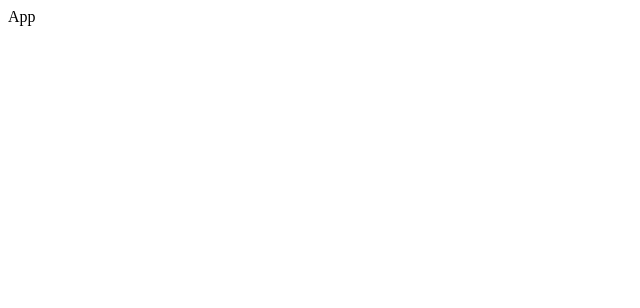
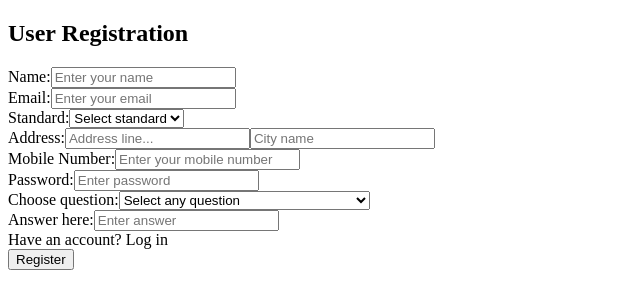
Before and after one commit to thenileshnishad/Project-Maths_Quiz_for_Kids, a React (Vite) app in the folder client/: page / in a window 1280 px wide. Shown: the top 308 px of the page, without its empty margins (0-640 px from the left). Built offline with nearby package versions, Linux system fonts and the light colour scheme.

Commit message:
feat: Start work on registration page

```diff
--- a/client/src/App.jsx
+++ b/client/src/App.jsx
@@ -1,8 +1,11 @@
-import React from 'react'
+import React from "react"
+import RegisterPage from "./pages/User/RegisterPage"
 
 const App = () => {
   return (
-    <div>App</div>
+    <>
+      <RegisterPage />
+    </>
   )
 }
 
--- /dev/null
+++ b/client/src/pages/User/RegisterPage.jsx
@@ -0,0 +1,179 @@
+import React, { useState } from "react"
+
+const RegisterPage = () => {
+  const [formData, setFormData] = useState({
+    name: "",
+    email: "",
+    password: "",
+    std: "",
+    add_line: "",
+    city: "",
+    mobileNo: "",
+    secQts: "",
+    secAns: "",
+  })
+
+  const handleChange = (e) => {
+    const { name, value } = e.target
+    setFormData((prevData) => ({
+      ...prevData,
+      [name]: value,
+    }))
+  }
+
+  const handleSubmit = (e) => {
+    e.preventDefault()
+    const {
+      name,
+      email,
+      password,
+      std,
+      add_line,
+      city,
+      mobileNo,
+      secQts,
+      secAns,
+    } = formData
+  }
+
+  return (
+    <div className="registration-form">
+      <h2>User Registration</h2>
+
+      <form onSubmit={handleSubmit}>
+        <div className="form-part">
+          <label>
+            Name:
+            <input
+              type="text"
+              name="name"
+              value={formData.name}
+              onChange={handleChange}
+              required
+              placeholder="Enter your name"
+            />
+          </label>
+          <br />
+
+          <label>
+            Email:
+            <input
+              type="email"
+              name="email"
+              value={formData.email}
+              onChange={handleChange}
+              required
+              placeholder="Enter your email"
+            />
+          </label>
+
+          <br />
+          <label>
+            Standard:
+            <select
+              name="std"
+              value={formData.std}
+              onChange={handleChange}
+              required
+            >
+              <option value="">Select standard</option>
+              <option value="1">Standard 1</option>
+              <option value="2">Standard 2</option>
+              <option value="3">Standard 3</option>
+              <option value="4">Standard 4</option>
+              <option value="5">Standard 5</option>
+            </select>
+          </label>
+          <br />
+
+          <label>
+            Address:
+            <input
+              type="text"
+              name="add_line"
+              value={formData.add_line}
+              onChange={handleChange}
+              required
+              placeholder="Address line..."
+            />
+            <input
+              type="text"
+              name="city"
+              value={formData.city}
+              onChange={handleChange}
+              required
+              placeholder="City name"
+            />
+          </label>
+        </div>
+
+        {/* I am doing it to group items into columns :3 */}
+        <div className="form-part">
+          <label>
+            Mobile Number:
+            <input
+              type="tel"
+              name="mobileNo"
+              value={formData.mobileNo}
+              onChange={handleChange}
+              required
+              placeholder="Enter your mobile number"
+            />
+          </label>
+          <br />
+
+          <label>
+            Password:
+            <input
+              type="password"
+              name="password"
+              value={formData.password}
+              onChange={handleChange}
+              required
+              placeholder="Enter password"
+            />
+          </label>
+          <br />
+
+          <label>
+            Choose question:
+            <select
+              name="secQts"
+              value={formData.secQts}
+              onChange={handleChange}
+              required
+            >
+              <option value="">Select any question</option>
+              <option value="animal">What animal do you like the most?</option>
+              <option value="friend">
+                What is the name of your best friend?
+              </option>
+              <option value="hobby">
+                What is your favorite hobby or activity?
+              </option>
+            </select>
+          </label>
+          <br />
+
+          <label>
+            Answer here:
+            <input
+              type="text"
+              name="secAns"
+              value={formData.secAns}
+              onChange={handleChange}
+              required
+              placeholder="Enter answer"
+            />
+          </label>
+
+          <div>Have an account? Log in</div>
+        </div>
+
+        <button type="submit">Register</button>
+      </form>
+    </div>
+  )
+}
+
+export default RegisterPage
```
